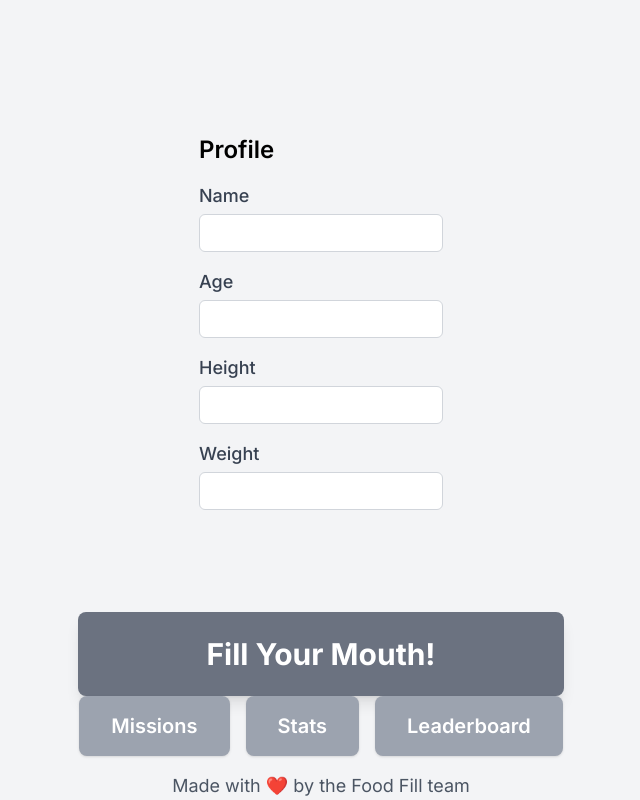
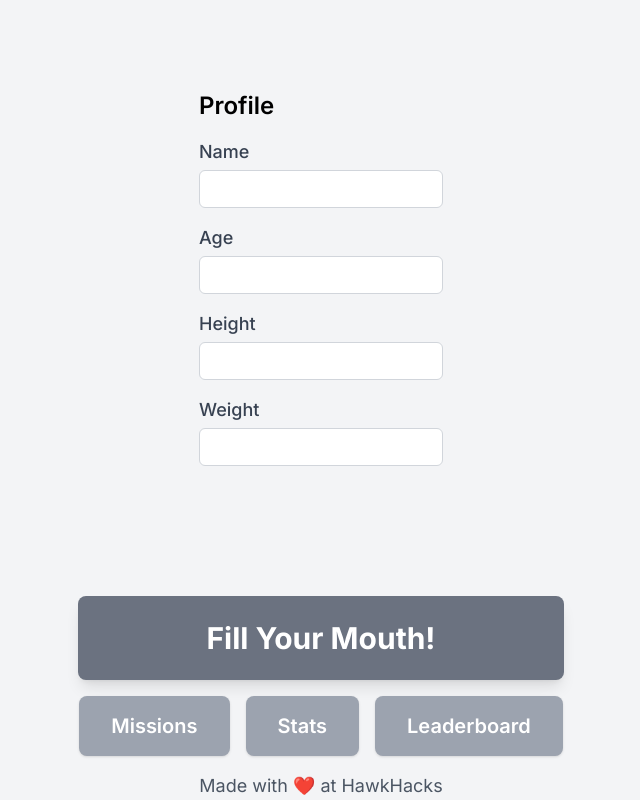
Before and after one commit to patrick-gu/food-fill, a Next.js app: page /welcome in a window 1280 px wide. Shown: the whole page, without its empty margins (319-959 px from the left). Built offline with nearby package versions, Linux system fonts and the light colour scheme.

Commit message:
safe commit
Co-authored-by: Aidan Ng <AidanNPH@users.noreply.github.com>

```diff
--- a/src/app/welcome/page.tsx
+++ b/src/app/welcome/page.tsx
@@ -27,9 +27,9 @@ export default function WelcomePage() {
     };
 
     return (
-        <div className="flex flex-col items-center justify-center space-y-0 h-screen bg-gray-100">
+        <div className="flex flex-col items-center justify-center h-screen bg-gray-100">
             <div className="flex flex-col items-center justify-center space-y-0 h-screen bg-gray-100">
-                <div className="mt-8">
+                <div className="mt-0">
                     <h2 className="text-2xl font-semibold">Profile</h2>
                     <div className="mt-4">
                         <label htmlFor="name" className="block text-lg font-medium text-gray-700">
@@ -98,7 +98,7 @@ export default function WelcomePage() {
                 </Link>
             </div>
             <div className="pt-4 text-lg text-gray-600">
-                Made with <span className="text-red-500">❤️</span> by the Food Fill team
+                Made with <span className="text-red-500">❤️</span> at HawkHacks
             </div>
         </div>
     );
```
